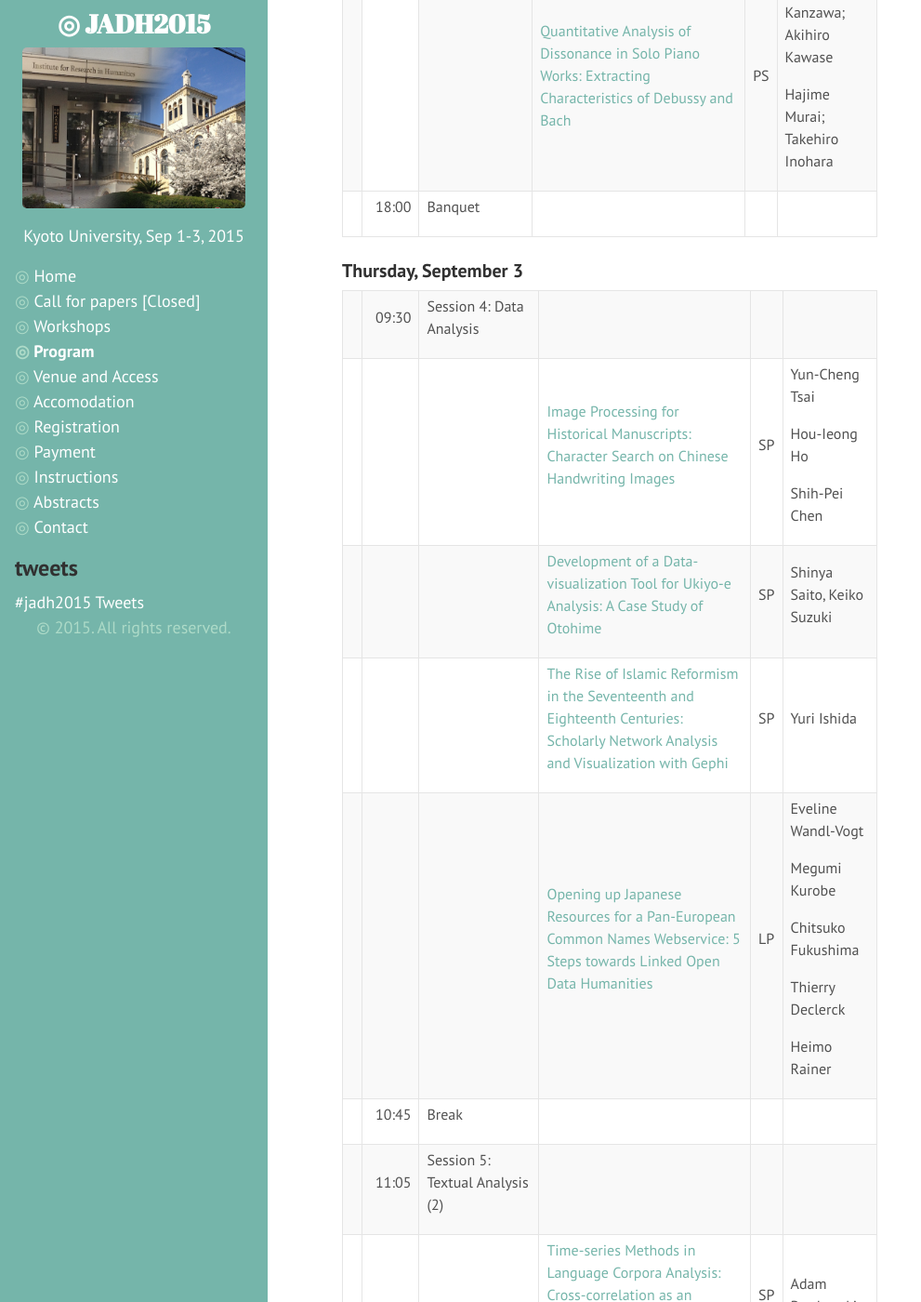
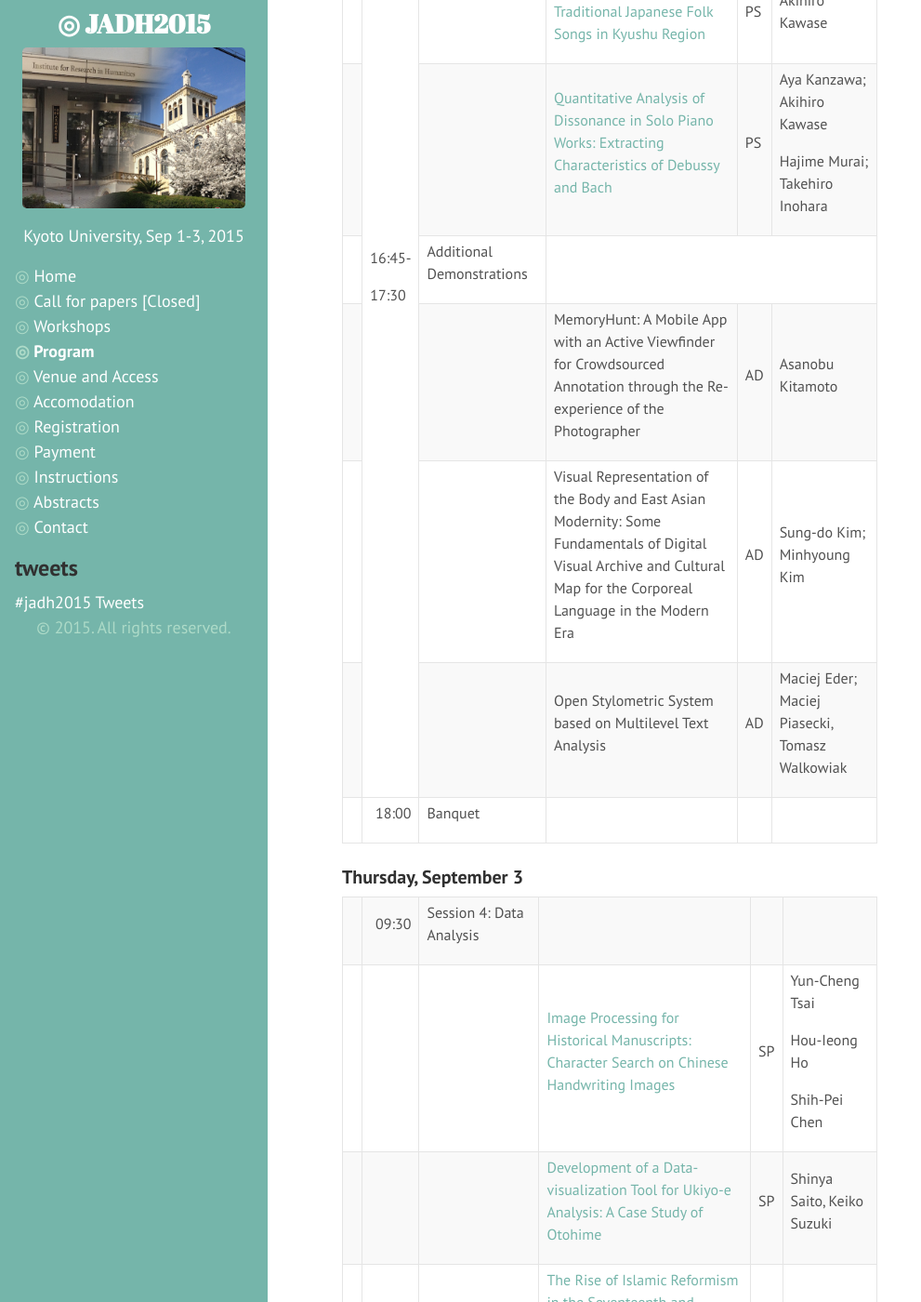
Before and after one commit to jadh2015/jadh2015.github.io, a Jekyll site: the page built from 20programme.md, in a window 1280 px wide and 1400 px high, scrolled down 2848 px. Shown: the whole window at 93% size, without its empty margins (0-991 px from the left). Built offline with Jekyll 4.4.1, drawn with Linux system fonts in a browser that asks for light colours; comment, search, counter and statistics services are not loaded.

Commit message:
added additional demonstrations.

```diff
--- a/20programme.md
+++ b/20programme.md
@@ -132,12 +132,14 @@ last updated: 2015-07-28
 <p>16:35</p>
 </td><td style="text-align:left;" class="ce18">
 <p>Break</p>
-</td><td style="text-align:left;" class="ce25"> </td><td style="text-align:left;" class="ce34"> </td><td style="text-align:left;" class="ce42"> </td></tr><tr class="ro6"><td style="text-align:left;" class="ce4"> </td><td rowspan="4" style="text-align:left;" class="ce11">
+</td><td style="text-align:left;" class="ce25"> </td><td style="text-align:left;" class="ce34"> </td><td style="text-align:left;" class="ce42"> </td></tr>
+<tr class="ro6"><td style="text-align:left;" class="ce4"> </td><td rowspan="8" style="text-align:left;" class="ce11">
 <p>16:45-</p>
 <p>17:30</p>
 </td><td style="text-align:left;" class="ce22">
 <p>Poster/Demo Session</p>
-</td><td style="text-align:left;" class="ce25"> </td><td style="text-align:left;" class="ce34"> </td><td style="text-align:left;" class="ce42"> </td></tr><tr class="ro4"><td style="text-align:left;" class="ce4"> </td><td style="text-align:left;" class="ce19"> </td><td style="text-align:left;" class="ce24">
+</td><td style="text-align:left;" class="ce25"> </td><td style="text-align:left;" class="ce34"> </td><td style="text-align:left;" class="ce42"> </td></tr>
+<tr class="ro4"><td style="text-align:left;" class="ce4"> </td><td style="text-align:left;" class="ce19"> </td><td style="text-align:left;" class="ce24">
 <p><a class="P68" href="{{ site.baseurl }}/abstracts/#index.xml-body.1_div.16">The Differences of Connotations between Two flowers, Plum and Cherry,
 in Classical Japanese Poetry, 10th Century.</a></p>
 </td><td style="text-align:left;" class="ce35">
@@ -157,7 +159,37 @@ in Classical Japanese Poetry, 10th Century.</a></p>
 </td><td style="text-align:left;" class="ce45">
 <p>Aya Kanzawa; Akihiro Kawase</p>
 <p>Hajime Murai; Takehiro Inohara</p>
-</td></tr><tr class="ro7"><td style="text-align:left;" class="ce5"> </td><td style="text-align:right; " class="ce12">
+</td></tr>
+<tr class="ro4"><td></td>
+<td style="text-align:left;" class="ce22">
+<p>Additional Demonstrations</p>
+</td></tr>
+<tr class="ro4"><td style="text-align:left;" class="ce4"> </td><td style="text-align:left;" class="ce19"> </td><td style="text-align:left;" class="ce24">
+<p>MemoryHunt: A Mobile App with an Active Viewfinder
+for Crowdsourced Annotation through the Re-experience of the
+Photographer</p>
+</td><td style="text-align:left;" class="ce35">
+<p>AD</p>
+</td><td style="text-align:left;" class="ce43">
+<p>Asanobu Kitamoto</p>
+</td></tr>
+<tr class="ro4"><td style="text-align:left;" class="ce4"> </td><td style="text-align:left;" class="ce19"> </td><td style="text-align:left;" class="ce24">
+<p>Visual Representation of the Body and East
+Asian Modernity: Some Fundamentals of Digital Visual Archive and
+Cultural Map for the Corporeal Language in the Modern Era</p>
+</td><td style="text-align:left;" class="ce35">
+<p>AD</p>
+</td><td style="text-align:left;" class="ce43">
+<p>Sung-do Kim; Minhyoung Kim</p>
+</td></tr>
+<tr class="ro4"><td style="text-align:left;" class="ce4"> </td><td style="text-align:left;" class="ce19"> </td><td style="text-align:left;" class="ce24">
+<p>Open Stylometric System based on Multilevel Text Analysis</p>
+</td><td style="text-align:left;" class="ce35">
+<p>AD</p>
+</td><td style="text-align:left;" class="ce43">
+<p>Maciej Eder; Maciej Piasecki, Tomasz Walkowiak</p>
+</td></tr>
+<tr class="ro7"><td style="text-align:left;" class="ce5"> </td><td style="text-align:right; " class="ce12">
 <p>18:00</p>
 </td><td style="text-align:left;" class="ce23">
 <p>Banquet</p>
```
